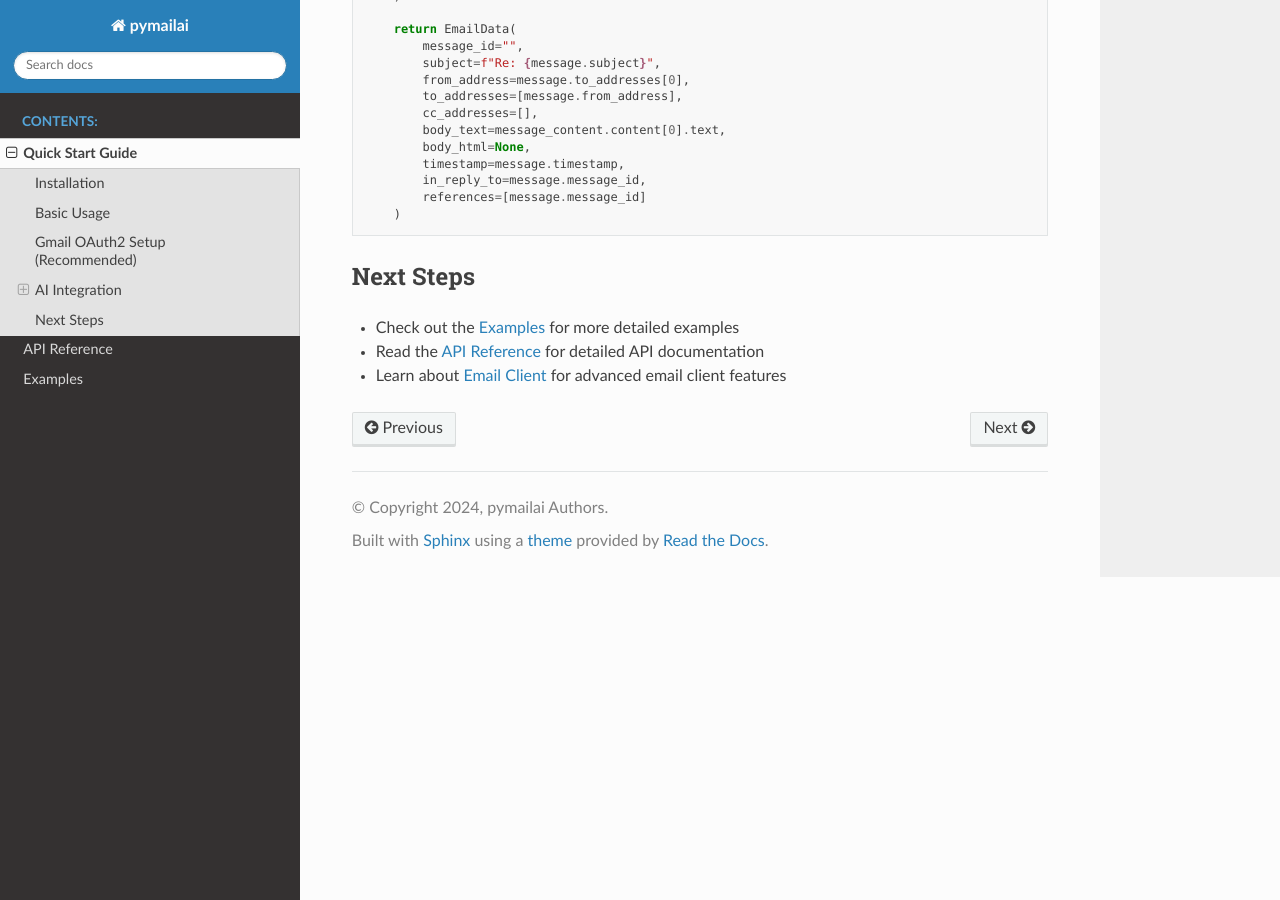
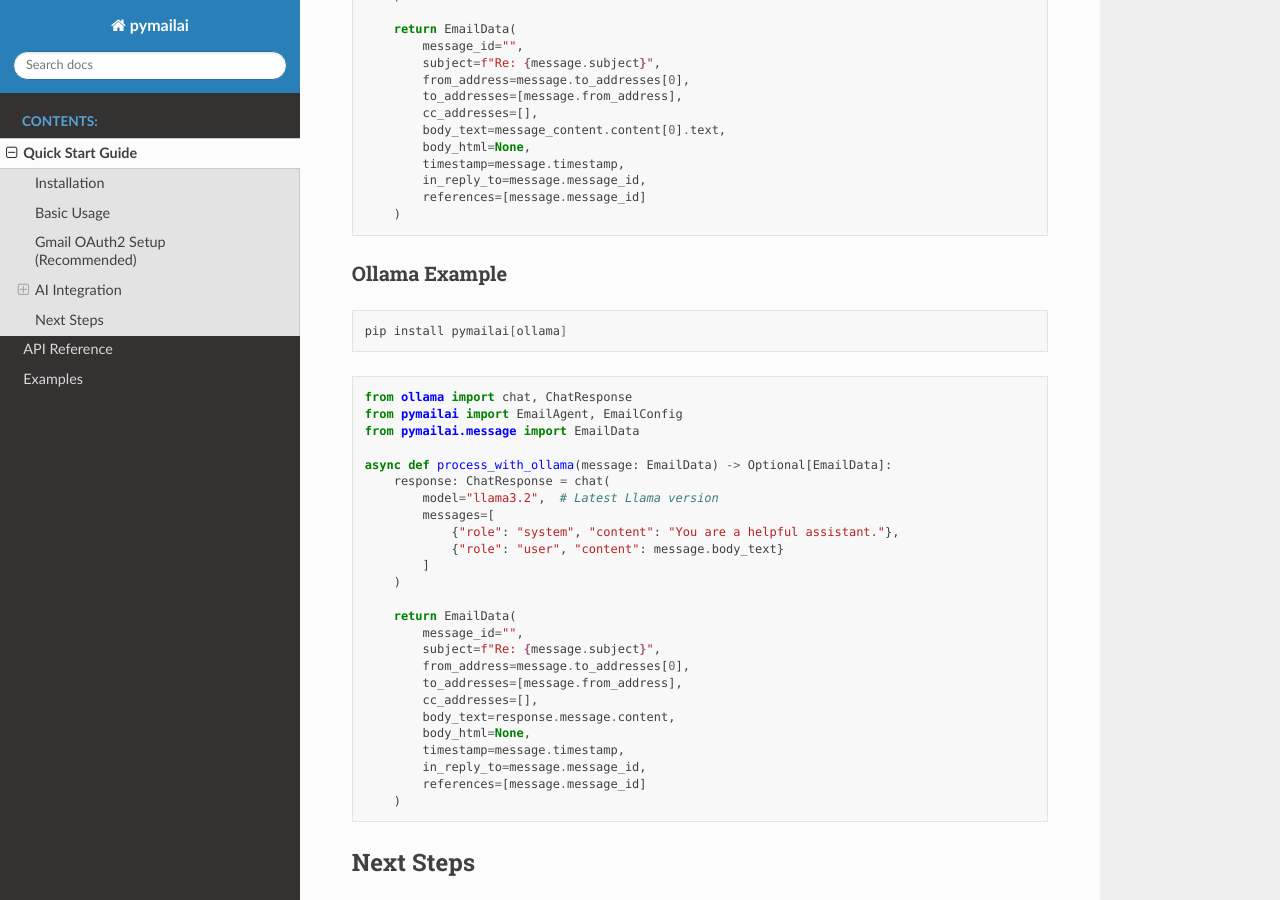
Before and after one commit to tomatyss/PyMailAI, a Sphinx documentation site: the page built from docs/source/quickstart.rst, in a window 1280 px wide and 900 px high, scrolled down 3285 px. Built offline with Sphinx 7.4.7 and the Read the Docs theme 3.1.0, drawn with Linux system fonts in a browser that asks for light colours.

Commit message:
docs: add Ollama integration instructions and example usage

```diff
--- a/docs/source/quickstart.rst
+++ b/docs/source/quickstart.rst
@@ -194,6 +194,41 @@ Anthropic Example
            references=[message.message_id]
        )
 
+Ollama Example
+~~~~~~~~~~~~
+
+.. code-block:: bash
+
+   pip install pymailai[ollama]
+
+.. code-block:: python
+
+   from ollama import chat, ChatResponse
+   from pymailai import EmailAgent, EmailConfig
+   from pymailai.message import EmailData
+
+   async def process_with_ollama(message: EmailData) -> Optional[EmailData]:
+       response: ChatResponse = chat(
+           model="llama3.2",  # Latest Llama version
+           messages=[
+               {"role": "system", "content": "You are a helpful assistant."},
+               {"role": "user", "content": message.body_text}
+           ]
+       )
+
+       return EmailData(
+           message_id="",
+           subject=f"Re: {message.subject}",
+           from_address=message.to_addresses[0],
+           to_addresses=[message.from_address],
+           cc_addresses=[],
+           body_text=response.message.content,
+           body_html=None,
+           timestamp=message.timestamp,
+           in_reply_to=message.message_id,
+           references=[message.message_id]
+       )
+
 Next Steps
 ---------
 
--- a/pyproject.toml
+++ b/pyproject.toml
@@ -24,6 +24,10 @@ dependencies = [
 ]
 
 [project.optional-dependencies]
+ollama = [
+    "ollama>=0.4.4",
+]
+
 dev = [
     "pytest>=7.0.0",
     "pytest-mock>=3.10.0",
@@ -47,6 +51,7 @@ all = [
     "openai>=1.0.0",
     "pydantic>=2.0.0",
     "anthropic>=0.3.0",
+    "ollama>=0.4.4",
 ]
 
 [build-system]
```
Also changed, not shown: README.md (+30 -0 lines), docs/source/examples.rst (+52 -0 lines), 1 other file.
